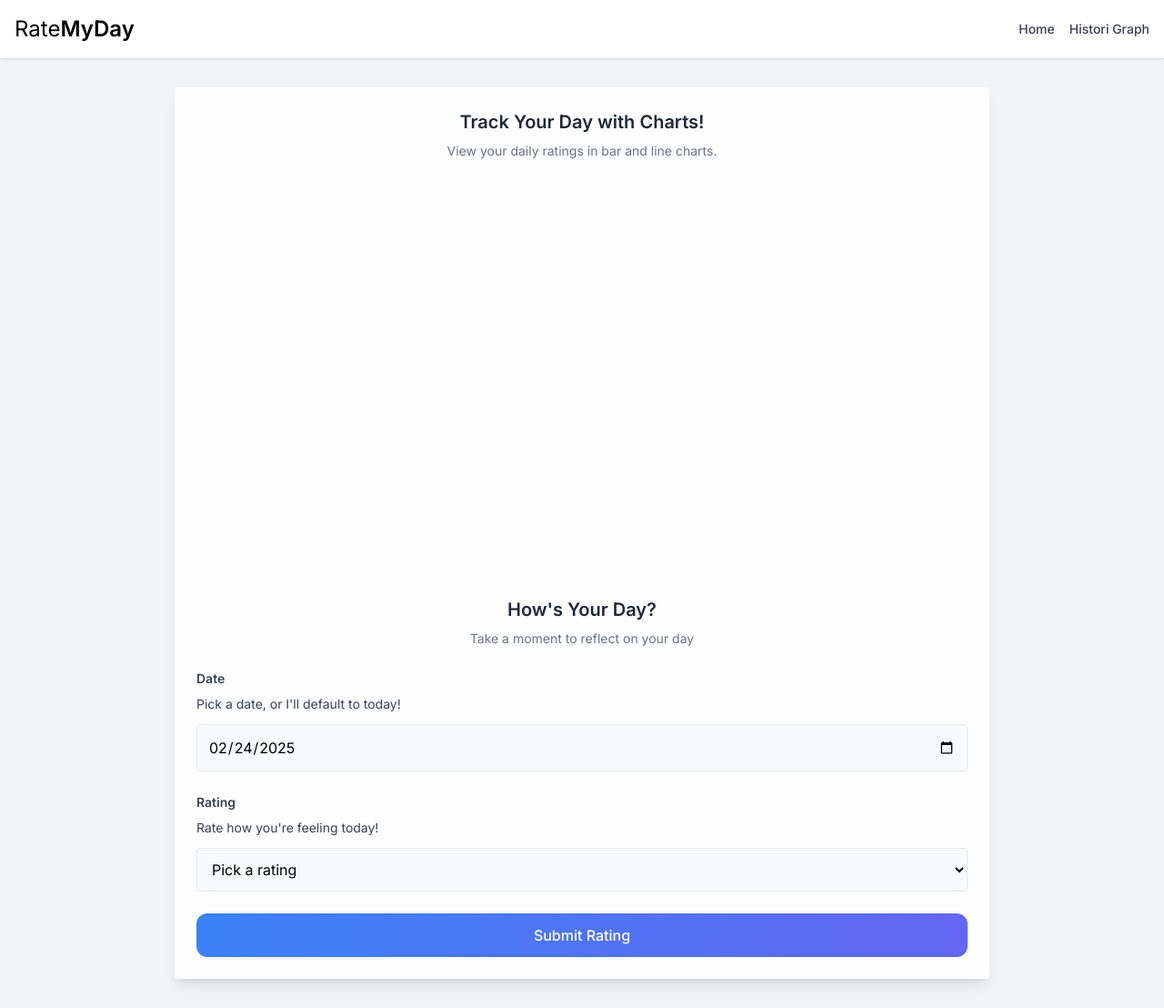
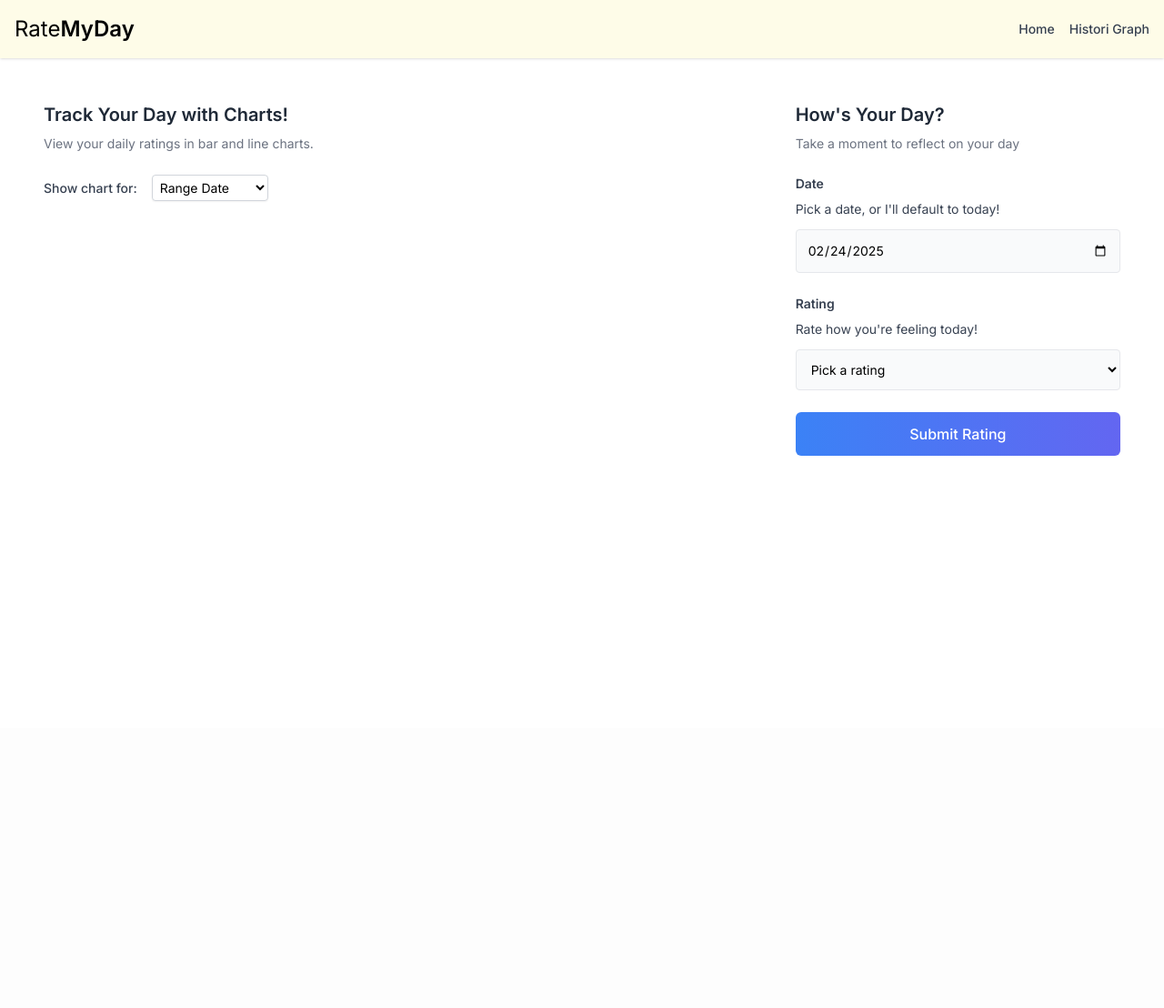
Before and after one commit to hanifamar17/rateMyDay, a Flask app: template templates/index.html in a window 1280 px wide. Shown: the whole page at 91% size. After the commit the page ends 501 px from the top, so only its background shows below. Run offline with Flask 3, Linux system fonts and the light colour scheme; the template is opened without the code that fills it, so the values that code supplies are empty; a map, chart or similar area stays blank; some libraries are stand-ins or nearby versions.

Commit message:
feat: add filter chart. feat: update layout

```diff
--- a/app.py
+++ b/app.py
@@ -1,10 +1,10 @@
 from flask import Flask, render_template, request, jsonify
 import requests
 import json
-from datetime import datetime  # ✅ Pastikan impor yang benar
+from datetime import datetime, timedelta
 import plotly.express as px
 import plotly.io as pio
-import config  # Import konfigurasi GitHub Gist
+import config
 
 app = Flask(__name__)
 
@@ -37,12 +37,24 @@ def index():
         rating = int(request.form["rating"])
 
         data = load_data()
+        # Cek apakah tanggal sudah ada
+        existing_entry = next((d for d in data if d["date"] == date), None)
+
+        if existing_entry:
+            return jsonify({
+                "duplicate": True,
+                "message": f"Data untuk tanggal {date} sudah ada. Apakah ingin memperbarui?",
+                "existing_data": existing_entry
+            })
+
         data.append({"date": date, "rating": rating})
         save_data(data)
 
         return jsonify({"success": True, "message": "Rating berhasil disimpan!"})
 
     data = load_data()
+    range_filter = request.args.get("range", "1w")  # Default ke 1 minggu terakhir
+    today = datetime.today()
 
     if not data:
         chart_data = {"dates": [], "ratings": []}
@@ -50,17 +62,44 @@ def index():
         # Urutkan data berdasarkan tanggal
         sorted_data = sorted(data, key=lambda d: datetime.strptime(d["date"], "%Y-%m-%d"))
 
-        # Ambil 7 data terakhir setelah diurutkan
-        last_7_data = sorted_data[-7:]
+        # Filter berdasarkan rentang yang dipilih
+        if range_filter == "1w":
+            start_date = today - timedelta(days=7)
+            filtered_data = [d for d in sorted_data if datetime.strptime(d["date"], "%Y-%m-%d") >= start_date]
+        elif range_filter == "2w":
+            start_date = today - timedelta(days=14)
+            filtered_data = [d for d in sorted_data if datetime.strptime(d["date"], "%Y-%m-%d") >= start_date]
+        elif range_filter == "1m":
+            start_date = today - timedelta(days=30)
+            filtered_data = [d for d in sorted_data if datetime.strptime(d["date"], "%Y-%m-%d") >= start_date]
+        elif range_filter == "monthly":
+            selected_month = request.args.get("month", today.strftime("%Y-%m"))  # Format: "YYYY-MM"
+            filtered_data = [d for d in sorted_data if d["date"].startswith(selected_month)]
+        else:
+            filtered_data = sorted_data[-7:]  # Default ke 7 data terakhir
 
         # Format ulang tanggal & konversi rating ke integer
-        dates = [format_date(d["date"]) for d in last_7_data]
-        ratings = [int(float(d["rating"])) for d in last_7_data]  # Konversi float → int
+        dates = [format_date(d["date"]) for d in filtered_data]
+        ratings = [int(float(d["rating"])) for d in filtered_data]
 
-        # Siapkan data untuk template
         chart_data = {"dates": dates, "ratings": ratings}
 
     return render_template("index.html", chart_data=chart_data)
+
+@app.route("/update", methods=["POST"])
+def update_rating():
+    date = request.form["date"]
+    rating = int(request.form["rating"])
+
+    data = load_data()
+
+    for entry in data:
+        if entry["date"] == date:
+            entry["rating"] = rating  # Perbarui rating
+            break
+
+    save_data(data)
+    return jsonify({"success": True, "message": "Rating berhasil diperbarui!"})
 
 def format_date(date_str):
     bulan_mapping = {
@@ -80,6 +119,8 @@ def format_date(date_str):
 @app.route("/graph")
 def graph():
     data = load_data()
+    range_filter = request.args.get("range", "1w")  # Default ke 1 minggu terakhir
+    today = datetime.today()
 
     if not data:
         chart_data = {"dates": [], "ratings": []}
@@ -87,14 +128,26 @@ def graph():
         # Urutkan data berdasarkan tanggal
         sorted_data = sorted(data, key=lambda d: datetime.strptime(d["date"], "%Y-%m-%d"))
 
-        # Ambil 7 data terakhir setelah diurutkan
-        last_7_data = sorted_data[-7:]
+        # Filter berdasarkan rentang yang dipilih
+        if range_filter == "1w":
+            start_date = today - timedelta(days=7)
+            filtered_data = [d for d in sorted_data if datetime.strptime(d["date"], "%Y-%m-%d") >= start_date]
+        elif range_filter == "2w":
+            start_date = today - timedelta(days=14)
+            filtered_data = [d for d in sorted_data if datetime.strptime(d["date"], "%Y-%m-%d") >= start_date]
+        elif range_filter == "1m":
+            start_date = today - timedelta(days=30)
+            filtered_data = [d for d in sorted_data if datetime.strptime(d["date"], "%Y-%m-%d") >= start_date]
+        elif range_filter == "monthly":
+            selected_month = request.args.get("month", today.strftime("%Y-%m"))  # Format: "YYYY-MM"
+            filtered_data = [d for d in sorted_data if d["date"].startswith(selected_month)]
+        else:
+            filtered_data = sorted_data[-7:]  # Default ke 7 data terakhir
 
         # Format ulang tanggal & konversi rating ke integer
-        dates = [format_date(d["date"]) for d in last_7_data]
-        ratings = [int(float(d["rating"])) for d in last_7_data]  # Konversi float → int
+        dates = [format_date(d["date"]) for d in filtered_data]
+        ratings = [int(float(d["rating"])) for d in filtered_data]
 
-        # Siapkan data untuk template
         chart_data = {"dates": dates, "ratings": ratings}
 
     return render_template("graph.html", chart_data=chart_data)
--- a/templates/index.html
+++ b/templates/index.html
@@ -16,12 +16,11 @@
     </style>
 </head>
 
-<body class="bg-gray-100 min-h-screen p-0 md:p-0">
-    <nav class="border-gray-200 bg-white shadow">
+<body class="bg-white min-h-screen p-0 md:p-0">
+    <nav class="border-gray-200 bg-yellow-50 shadow">
         <div class="max-w-screen-xl flex flex-wrap items-center justify-between mx-auto p-4">
             <a href="/" class="flex items-center space-x-3 rtl:space-x-reverse">
-                <span class="self-center text-2xl whitespace-nowrap">Rate<span
-                        class="font-bold">MyDay</span></span>
+                <span class="self-center text-2xl whitespace-nowrap">Rate<span class="font-bold">MyDay</span></span>
             </a>
 
             <nav class="flex" aria-label="Breadcrumb">
@@ -46,24 +45,47 @@
     </nav>
 
     <!--Konten utama-->
-    <div class="flex items-center justify-center py-8">
-        <div
-            class="bg-white shadow-lg rounded p-6 w-full max-w-4xl backdrop-blur-sm bg-opacity-90 transition-all duration-300 hover:shadow-2xl">
+    <div class="grid grid-cols-1 md:grid-cols-3 gap-6 py-8 p-8 w-full">
+        <div class="md:col-span-2">
+            <div class="p-4 rounded">
                 <!--Grafik rating-->
                 <div class="space-y-6">
-                <div class="space-y-2">
-                    <h1 class="text-xl font-semibold text-gray-800 text-center">Track Your Day with Charts! </h1>
-                    <p class="text-gray-500 text-sm text-center">View your daily ratings in bar and line charts.</p>
+                    <div class="text-center md:text-left space-y-2">
+                        <h1 class="text-xl font-semibold text-gray-800">Track Your Day with Charts! </h1>
+                        <p class="text-gray-500 text-sm">View your daily ratings in bar and line charts.</p>
+                    </div>
+
+                    <!--Filter Chart-->
+                    <div class="flex items-center gap-4">
+                        <label for="filter" class="text-gray-700 font-medium text-sm">Show chart for:</label>
+                        <div class="relative">
+                            <select id="filter"
+                                class="block w-32 p-1 text-sm bg-white border border-gray-300 rounded shadow-sm focus:ring-2 focus:ring-blue-500 focus:border-blue-500 transition">
+                                <option value="">Range Date</option>
+                                <option value="1w">1 Week</option>
+                                <option value="2w">2 Weeks</option>
+                                <option value="1m">1 Month</option>
+                                <option value="monthly">Pick a Month</option>
+                            </select>
+                        </div>
+
+                        <!-- Input untuk memilih bulan, muncul hanya jika 'Pilih Bulan' dipilih -->
+                        <input type="month" id="monthPicker"
+                            class="hidden w-32 p-1 text-sm bg-white border border-gray-300 rounded-lg shadow-sm focus:ring-2 focus:ring-blue-500 focus:border-blue-500 transition" />
                     </div>
 
                     <div class="relative w-full h-[400px]">
                         <canvas id="ratingChart"></canvas>
                     </div>
                 </div>
+            </div>
+        </div>
 
+        <div class="md:col-span-1 space-y-6">
+            <div class="p-4 rounded">
                 <!--Form rating-->
-            <div class="space-y-6 pt-14">
-                <div class="text-center space-y-2">
+                <div class="space-y-6">
+                    <div class="text-center md:text-left space-y-2">
                         <h1 class="text-xl font-semibold text-gray-800">How's Your Day?</h1>
                         <p class="text-gray-500 text-sm">Take a moment to reflect on your day</p>
                     </div>
@@ -72,10 +94,11 @@
                         <div class="space-y-2">
                             <div class="mb-1">
                                 <label class="block text-sm font-bold text-gray-700">Date</label>
-                            <label class="block text-sm text-gray-700 mt-2">Pick a date, or I'll default to today!</label>
+                                <label class="block text-sm text-gray-700 mt-2">Pick a date, or I'll default to
+                                    today!</label>
                             </div>
                             <input type="date" name="date" id="date"
-                            class="w-full p-3 border border-gray-200 rounded bg-gray-50 focus:bg-white focus:outline-none focus:ring-2 focus:ring-blue-500 focus:ring-opacity-50 transition-all duration-300"
+                                class="w-full p-3 text-sm border border-gray-200 rounded bg-gray-50 focus:bg-white focus:outline-none focus:ring-2 focus:ring-blue-500 focus:ring-opacity-50 transition-all duration-300"
                                 required>
                         </div>
 
@@ -85,7 +108,7 @@
                                 <label class="block text-sm text-gray-700 mt-2">Rate how you're feeling today!</label>
                             </div>
                             <select name="rating"
-                            class="w-full p-3 border border-gray-200 rounded bg-gray-50 focus:bg-white focus:outline-none focus:ring-2 focus:ring-blue-500 focus:ring-opacity-50 transition-all duration-300"
+                                class="w-full p-3 border text-sm border-gray-200 rounded bg-gray-50 focus:bg-white focus:outline-none focus:ring-2 focus:ring-blue-500 focus:ring-opacity-50 transition-all duration-300"
                                 required>
                                 <option value="">Pick a rating</option>
                                 <option value="1">😞 Terrible</option>
@@ -96,7 +119,7 @@
                             </select>
                         </div>
 
-                    <button type="submit" class="w-full bg-gradient-to-r from-blue-500 to-indigo-500 text-white py-3 px-6 rounded-xl font-medium
+                        <button type="submit" class="w-full bg-gradient-to-r from-blue-500 to-indigo-500 text-white py-3 px-6 rounded-md font-medium
                            hover:from-blue-600 hover:to-indigo-600 transition-all duration-300 hover:shadow-lg
                            focus:outline-none focus:ring-2 focus:ring-blue-500 focus:ring-opacity-50">
                             Submit Rating
@@ -105,8 +128,9 @@
                 </div>
             </div>
         </div>
+    </div>
 
-    <!--Form rating-->
+    <!--Form-->
     <script>
         // Set today's date as default
         document.getElementById('date').valueAsDate = new Date();
@@ -114,6 +138,9 @@
         // Handle form submission
         document.getElementById('ratingForm').addEventListener('submit', function (event) {
             event.preventDefault();
+
+            const formData = new FormData(this);
+            const date = formData.get("date");
 
             // Show loading state
             const button = this.querySelector('button');
@@ -123,13 +150,42 @@
 
             fetch("/", {
                 method: "POST",
-                body: new FormData(this)
+                body: formData
             })
                 .then(response => response.json())
                 .then(data => {
+                    if (data.duplicate) {
+                        // Jika tanggal sudah ada, tampilkan konfirmasi untuk update
+                        Swal.fire({
+                            title: "Data Sudah Ada",
+                            text: data.message,
+                            icon: "warning",
+                            showCancelButton: true,
+                            confirmButtonText: "Perbarui",
+                            cancelButtonText: "Batal"
+                        }).then((result) => {
+                            if (result.isConfirmed) {
+                                // Kirim permintaan update
+                                fetch("/update", {
+                                    method: "POST",
+                                    body: formData
+                                })
+                                    .then(response => response.json())
+                                    .then(updateData => {
+                                        Swal.fire({
+                                            title: "Berhasil!",
+                                            text: updateData.message,
+                                            icon: "success",
+                                            confirmButtonText: "OK"
+                                        }).then(() => location.reload());
+                                    });
+                            }
+                        });
+                    } else {
+                        // Jika tidak ada duplikat, simpan data baru
                         Swal.fire({
                             title: "Thank you!",
-                        text: "Your rating has been submitted successfully",
+                            text: data.message,
                             icon: "success",
                             confirmButtonText: "Continue",
                             confirmButtonColor: '#4F46E5',
@@ -137,6 +193,7 @@
                         }).then(() => {
                             location.reload();
                         });
+                    }
                 })
                 .catch(error => {
                     Swal.fire({
@@ -153,6 +210,7 @@
                 });
         });
     </script>
+
 
     <!--Grafik rating-->
     <script>
@@ -176,7 +234,7 @@
                 labels: data.dates,
                 datasets: [
                     {
-                        label: "Rating Harian",
+                        label: "Daily Rating",
                         data: data.ratings,
                         backgroundColor: "rgba(99, 102, 241, 0.5)", // Indigo color
                         borderColor: "rgb(99, 102, 241)",
@@ -264,6 +322,26 @@
             }
         });
     </script>
+
+    <!--Filter data grafik-->
+    <script>
+        document.getElementById("filter").addEventListener("change", function () {
+            let selectedRange = this.value;
+            let monthPicker = document.getElementById("monthPicker");
+
+            if (selectedRange === "monthly") {
+                monthPicker.style.display = "inline";
+            } else {
+                monthPicker.style.display = "none";
+                window.location.href = "/?range=" + selectedRange;
+            }
+        });
+
+        document.getElementById("monthPicker").addEventListener("change", function () {
+            let selectedMonth = this.value;
+            window.location.href = "/?range=monthly&month=" + selectedMonth;
+        });
+    </script>
 </body>
 
 </html>
```
Also changed, not shown: templates/graph.html (+37 -0 lines). Lines whose indentation alone changed are shown as unchanged.
